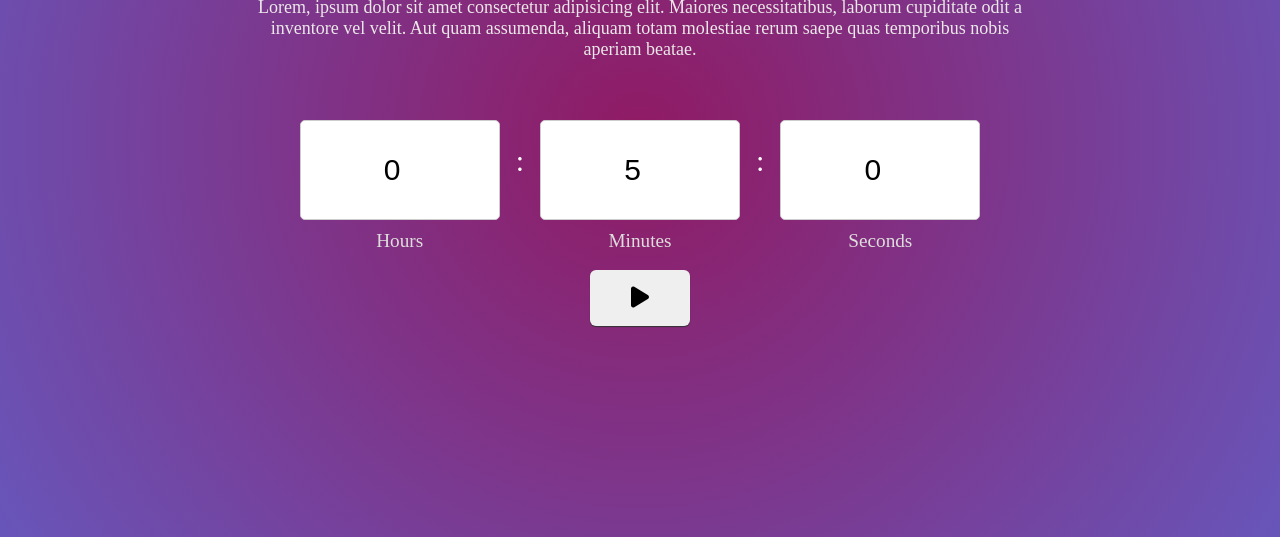
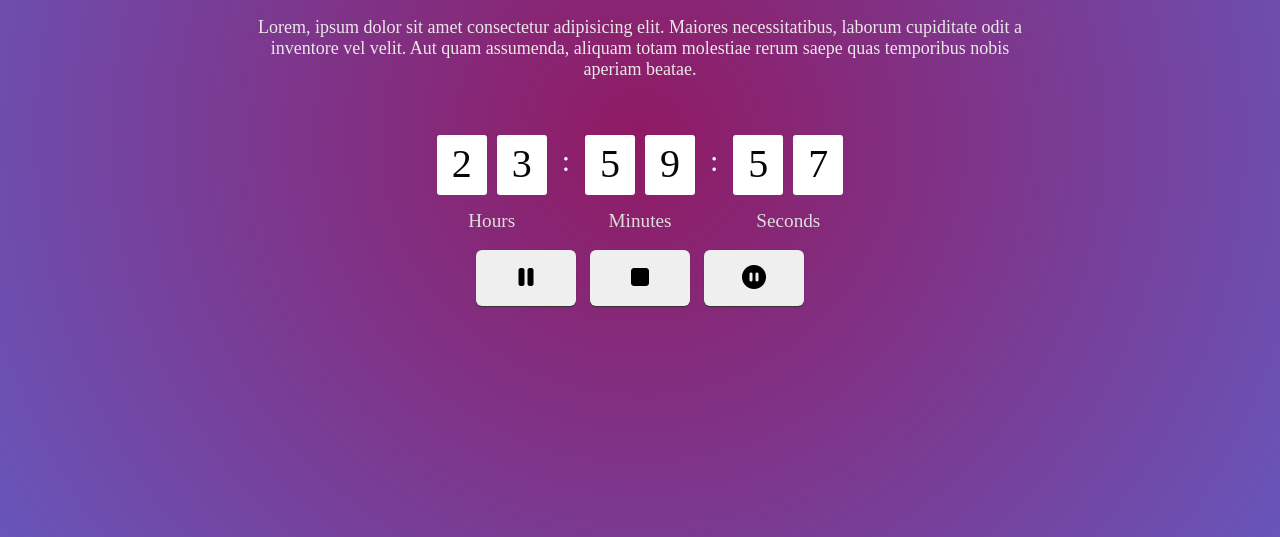
Before and after one commit to KerimliVusal/CountDown, a plain HTML site: page index.html in a window 1280 px wide. Both pictures are taken after a click on the button 640 px from the left and 560 px from the top of the page. Shown: the part 263-800 px from the top of the page. Drawn offline with Linux system fonts and the light colour scheme.

Commit message:
adding functions and changes on style

```diff
--- /dev/null
+++ b/app.js
@@ -0,0 +1,150 @@
+const timesArr = ["hours", "minutes", "seconds"];
+
+// input selectors
+const hoursFirst = document.getElementById("hours-first");
+const hoursSecond = document.getElementById("hours-second");
+const minutesFirst = document.getElementById("minutes-first");
+const minutesSecond = document.getElementById("minutes-second");
+const secondsFirst = document.getElementById("seconds-first");
+const secondsSecond = document.getElementById("seconds-second");
+
+// default values
+let def_hours = 23;
+let def_minutes = 59;
+let def_seconds = 59;
+
+hoursFirst.textContent = def_hours.toString().padStart(2, '0')[0];
+hoursSecond.textContent = def_hours.toString().padStart(2, '0')[1];
+minutesFirst.textContent = def_minutes.toString().padStart(2, '0')[0];
+minutesSecond.textContent = def_minutes.toString().padStart(2, '0')[1];
+secondsFirst.textContent = def_seconds.toString().padStart(2, '0')[0];
+secondsSecond.textContent = def_seconds.toString().padStart(2, '0')[1];
+
+// btn selectors
+const btnStart = document.querySelector(".btn_start");
+const btnPause = document.querySelector(".btn_pause_resume");
+const btnStop = document.querySelector(".btn_stop");
+const btnReset = document.querySelector(".btn_reset");
+
+let interval;
+let isPause = false;
+let message = document.querySelector(".message");
+let initialTimeInSeconds;
+
+// get current Total Time by seconds
+function getCurrentTotalTime() {
+  let hours_value = parseInt(hoursFirst.textContent + hoursSecond.textContent);
+  let minutes_value = parseInt(minutesFirst.textContent + minutesSecond.textContent);
+  let seconds_value = parseInt(secondsFirst.textContent + secondsSecond.textContent);
+
+  let totalTimeSeconds =
+    hours_value * 60 * 60 + minutes_value * 60 + seconds_value;
+
+  initialTimeInSeconds = totalTimeSeconds;
+  return totalTimeSeconds;
+}
+
+// start timer
+btnStart.addEventListener("click", (event) => {
+  totalTimeSeconds = getCurrentTotalTime();
+  if (totalTimeSeconds === 0) {
+    message.innerHTML = "<div class='red-text'>Time is not valid</div>";
+    setTimeout(function () {
+      message.innerHTML = "";
+    }, 2000);
+
+    return false;
+  }
+
+  btnStart.style.display = "none";
+  btnPause.style.display = "block";
+  btnPause.disabled = false;
+  btnStop.style.display = "block";
+  btnReset.style.display = "block";
+  btnPause.innerHTML = `<i class="fa-solid fa-pause"></i>`;
+  isPause = false;
+  startTimer(totalTimeSeconds);
+});
+
+// set countdown timer
+function startTimer(totalTimeSeconds) {
+  interval = setInterval(() => {
+    if (totalTimeSeconds > 0 && !isPause) {
+      totalTimeSeconds--;
+      updateTimeInputs(totalTimeSeconds);
+    } else if (totalTimeSeconds == 0) {
+      clearInterval(interval);
+      document.querySelectorAll(".btn").forEach((btn) => {
+        btn.style.display = "none";
+      });
+
+      resetProgressBar();
+      document.querySelectorAll(".time_input").forEach((input) => {
+        input.disabled = false;
+      });
+    }
+  }, 1000);
+}
+
+// update inputs value
+function updateTimeInputs(totalTimeSeconds) {
+  let hours_updated = Math.floor(totalTimeSeconds / 3600);
+  let minutes_updated = Math.floor(Math.floor(totalTimeSeconds % 3600) / 60);
+  let seconds_updated = Math.floor(Math.floor(totalTimeSeconds % 3600) % 60);
+
+  hoursFirst.textContent = hours_updated.toString().padStart(2, '0')[0];
+  hoursSecond.textContent = hours_updated.toString().padStart(2, '0')[1];
+
+  minutesFirst.textContent = minutes_updated.toString().padStart(2, '0')[0];
+  minutesSecond.textContent = minutes_updated.toString().padStart(2, '0')[1];
+
+  secondsFirst.textContent = seconds_updated.toString().padStart(2, '0')[0];
+  secondsSecond.textContent = seconds_updated.toString().padStart(2, '0')[1];
+}
+
+// pause event handler
+btnPause.addEventListener("click", (event) => {
+  isPause = !isPause;
+  if (isPause) {
+    btnPause.innerHTML = `<i class="fa-solid fa-play"></i>`;
+  } else {
+    btnPause.innerHTML = `<i class="fa-solid fa-pause"></i>`;
+  }
+});
+
+// stop event handler
+btnStop.addEventListener("click", () => {
+  btnStart.style.display = "block";
+  btnPause.style.display = "none";
+  btnPause.disabled = false;
+  btnStop.style.display = "none";
+  btnReset.style.display = "none";
+
+  isPause = true;
+
+  hoursFirst.textContent = def_hours.toString().padStart(2, '0')[0];
+  hoursSecond.textContent = def_hours.toString().padStart(2, '0')[1];
+  minutesFirst.textContent = def_minutes.toString().padStart(2, '0')[0];
+  minutesSecond.textContent = def_minutes.toString().padStart(2, '0')[1];
+  secondsFirst.textContent = def_seconds.toString().padStart(2, '0')[0];
+  secondsSecond.textContent = def_seconds.toString().padStart(2, '0')[1];
+
+  clearInterval(interval);
+});
+
+// reset event handler
+btnReset.addEventListener("click", () => {
+  clearInterval(interval);
+  btnPause.disabled = false;
+  isPause = false;
+
+  hoursFirst.textContent = def_hours.toString().padStart(2, '0')[0];
+  hoursSecond.textContent = def_hours.toString().padStart(2, '0')[1];
+  minutesFirst.textContent = def_minutes.toString().padStart(2, '0')[0];
+  minutesSecond.textContent = def_minutes.toString().padStart(2, '0')[1];
+  secondsFirst.textContent = def_seconds.toString().padStart(2, '0')[0];
+  secondsSecond.textContent = def_seconds.toString().padStart(2, '0')[1];
+
+  totalTimeSeconds = getCurrentTotalTime();
+  startTimer(totalTimeSeconds);
+});
--- a/index.html
+++ b/index.html
@@ -16,40 +16,27 @@
         <p>Lorem, ipsum dolor sit amet consectetur adipisicing elit. Maiores necessitatibus, laborum cupiditate odit a inventore vel velit. Aut quam assumenda, aliquam totam molestiae rerum saepe quas temporibus nobis aperiam beatae.</p>
       </div>
       <div class="d_flex times_inputs">
-        <div>
-          <input
-            type="number"
-            id="hours"
-            class="time_input"
-            name="hours"
-            min="0"
-            value="0"
-          />
+        <div class="digit-container">
+          <div class="digitRows">
+          <div id="hours-first" class="digit">0</div>
+          <div id="hours-second" class="digit">0</div>
+        </div>
           <div class="text_center">Hours</div>
         </div>
         <span class="pairDot">:</span>
-        <div>
-          <input
-            type="number"
-            id="minutes"
-            class="time_input"
-            name="minutes"
-            min="0"
-            value="5"
-          />
+        <div class="digit-container">
+          <div class="digitRows">
+          <div id="minutes-first" class="digit">0</div>
+          <div id="minutes-second" class="digit">0</div>
+        </div>
           <div class="text_center">Minutes</div>
-
         </div>
         <span class="pairDot">:</span>
-        <div>
-          <input
-            type="number"
-            id="seconds"
-            class="time_input"
-            name="seconds"
-            min="0"
-            value="0"
-          />
+        <div class="digit-container">
+          <div class="digitRows">
+          <div id="seconds-first" class="digit">0</div>
+          <div id="seconds-second" class="digit">0</div>
+        </div>
           <div class="text_center">Seconds</div>
         </div>
       </div>
```
